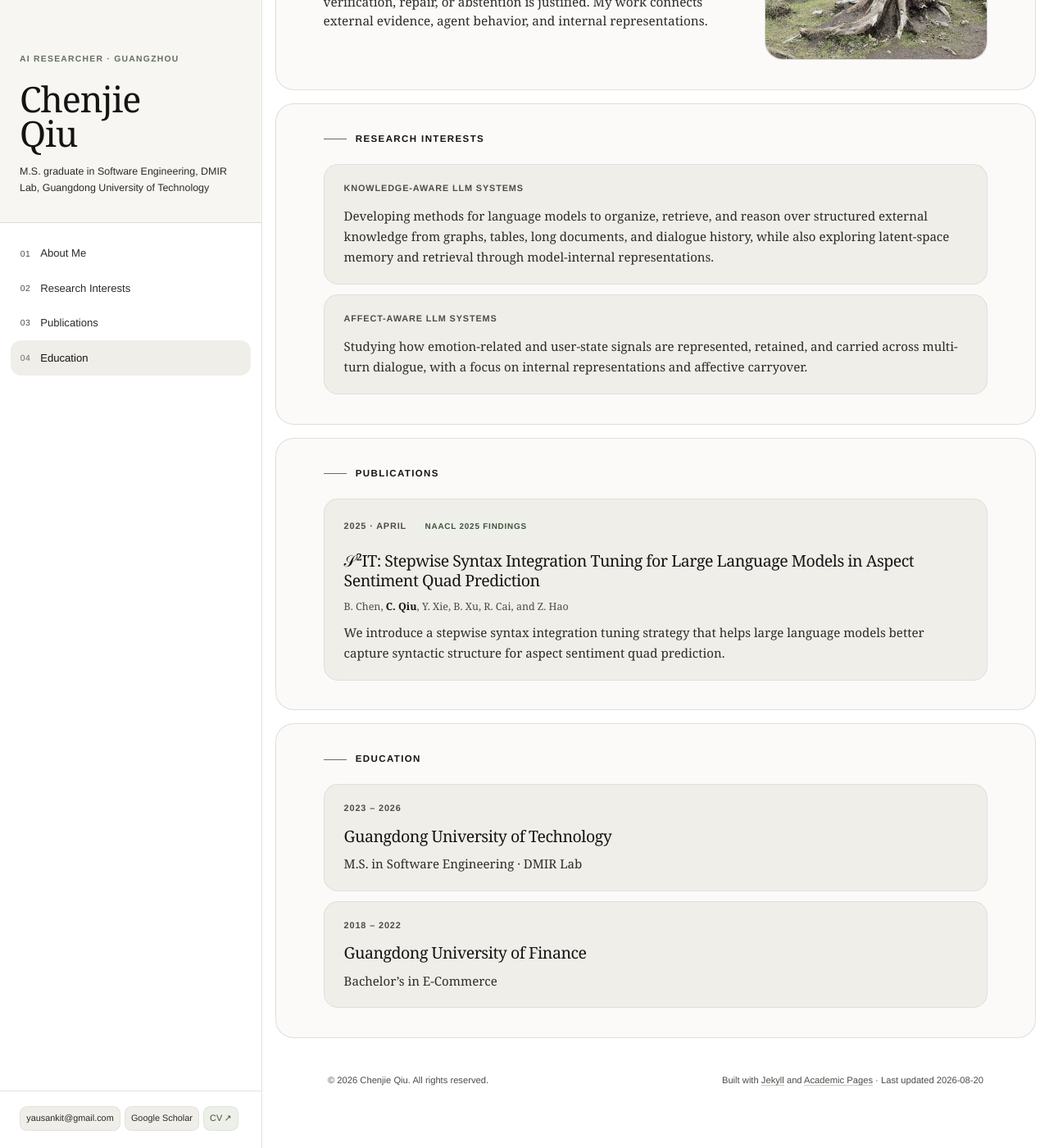
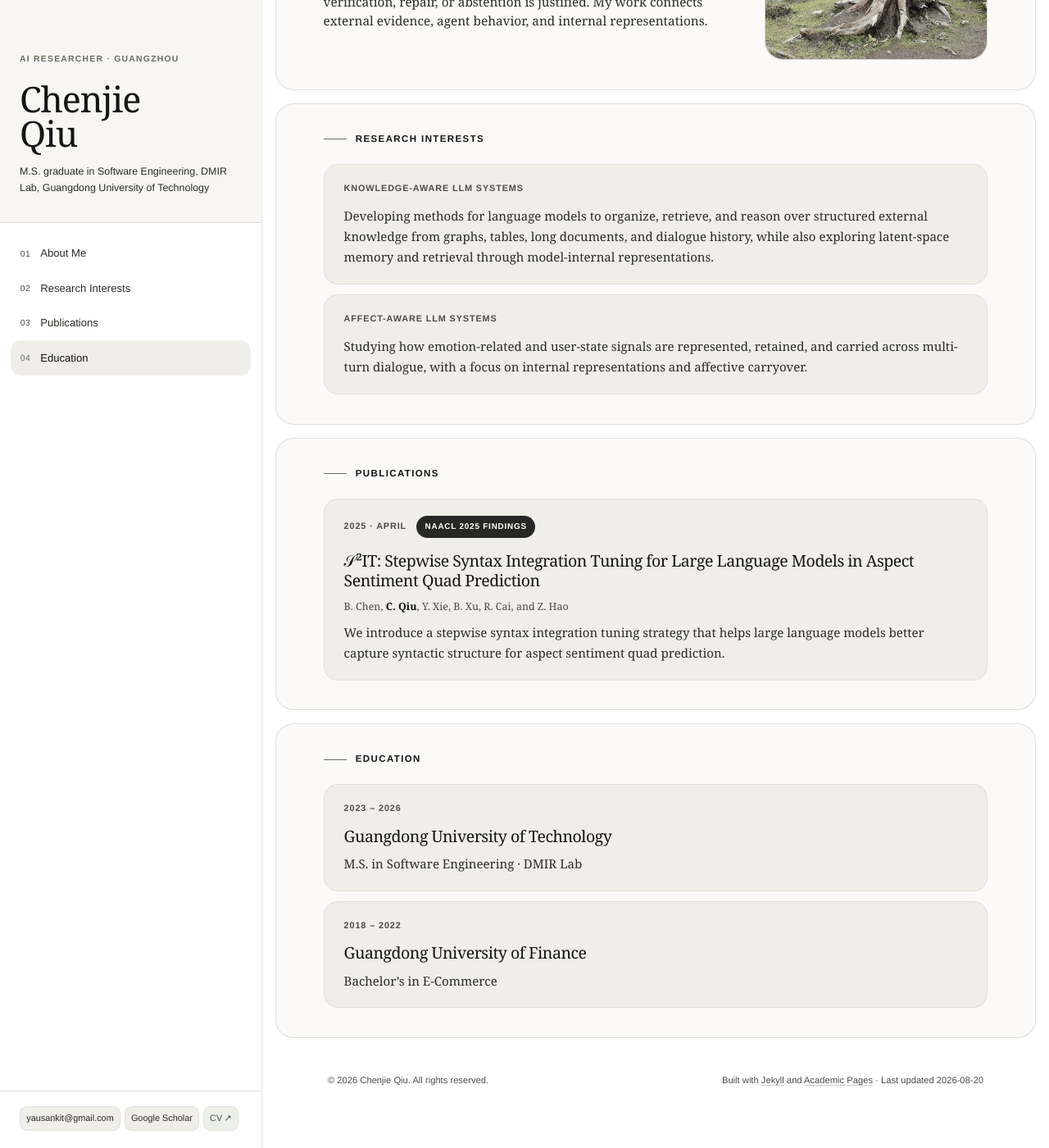
Before and after one commit to yausankit/yausankit.github.io, a Jekyll site: the page built from _pages/about.md, in a window 1280 px wide and 1400 px high, scrolled down 379 px. Shown: the whole window at 82% size. Built offline with Jekyll 4.4.1, drawn with Linux system fonts in a browser that asks for light colours.

Commit message:
Darken publication venue tag

```diff
--- a/_sass/layout/_home_shell.scss
+++ b/_sass/layout/_home_shell.scss
@@ -437,6 +437,8 @@ body.home-shell {
 
   .publication-meta .tag {
     margin-bottom: 0;
+    background: #272725;
+    color: #fff;
   }
 
   .authors {
```
